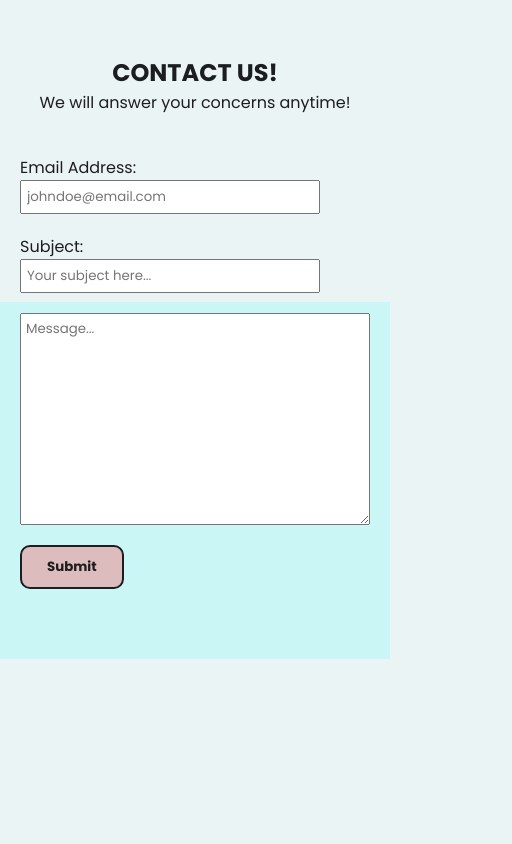
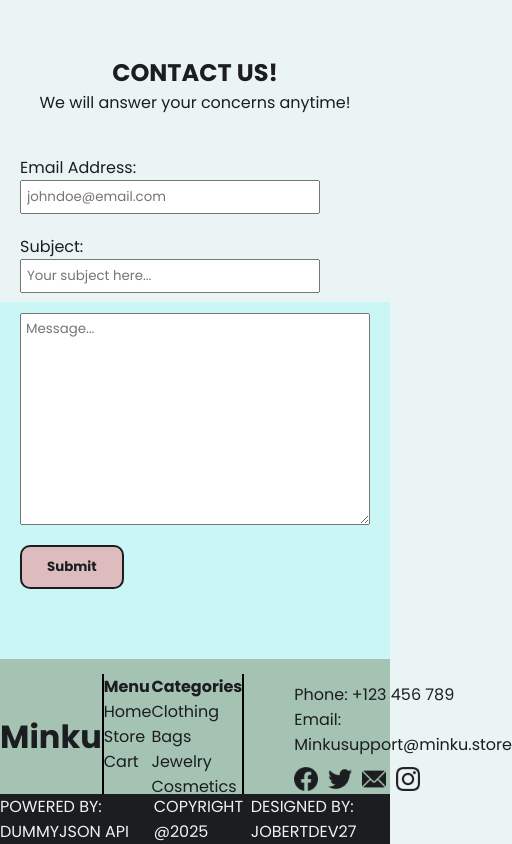
Before and after one commit to JobertDev27/Minku-ecommerce-site, a React (Vite) app: page / in a window 390 px wide. Shown: the part 1295-2139 px from the top of the page, 512 px wide, since content can reach past the window. Before the commit the page ends 1954 px from the top, so only its background shows below. Built offline with nearby package versions, Linux system fonts and the light colour scheme; no server answers; a web font is replaced by a local one.

Commit message:
added footer, still missing responsiveness

```diff
--- a/src/Home.tsx
+++ b/src/Home.tsx
@@ -4,6 +4,7 @@ import Header from "./components/Header";
 import heroImg from "./images/bag.webp";
 import sellersBg from "./images/sellersBG.svg";
 import ShopItemBox from "./components/ShopItemBox";
+import Footer from "./components/Footer";
 
 export default function Home() {
   const [items, setItems] = useState([]);
@@ -95,7 +96,7 @@ export default function Home() {
               onSubmit={(e) => {
                 e.preventDefault();
                 alert(
-                  "This is a test website if it was real you just submitted a message"
+                  "This is a test website, if it was real you just submitted a message!"
                 );
               }}
             >
@@ -138,6 +139,7 @@ export default function Home() {
           <div className="bg-split"></div>
         </section>
       </main>
+      <Footer />
     </>
   );
 }
--- /dev/null
+++ b/src/components/Footer.tsx
@@ -0,0 +1,48 @@
+import { Link } from "react-router";
+
+import fb from "../images/facebook.webp";
+import x from "../images/twitter.webp";
+import mail from "../images/email.webp";
+import insta from "../images/instagram.webp";
+
+export default function Footer() {
+  return (
+    <footer>
+      <div className="footer-container">
+        <div className="footer-title">
+          <h1>Minku</h1>
+        </div>
+        <div className="footer-nav">
+          <div className="menu-footer">
+            <b>Menu</b>
+            <Link to="/">Home</Link>
+            <Link to="/Store">Store</Link>
+            <Link to="/Cart">Cart</Link>
+          </div>
+          <div className="category-footer">
+            <b>Categories</b>
+            <p>Clothing</p>
+            <p>Bags</p>
+            <p>Jewelry</p>
+            <p>Cosmetics</p>
+          </div>
+        </div>
+        <div className="footer-contact">
+          <p>Phone: +123 456 789</p>
+          <p>Email: Minkusupport@minku.store</p>
+          <div className="socials">
+            <img src={fb} alt="" />
+            <img src={x} alt="" />
+            <img src={mail} alt="" />
+            <img src={insta} alt="" />
+          </div>
+        </div>
+      </div>
+      <div className="creator-footer">
+        <p>POWERED BY: DUMMYJSON API</p>
+        <p>COPYRIGHT @2025</p>
+        <p>DESIGNED BY: JOBERTDEV27</p>
+      </div>
+    </footer>
+  );
+}
```
